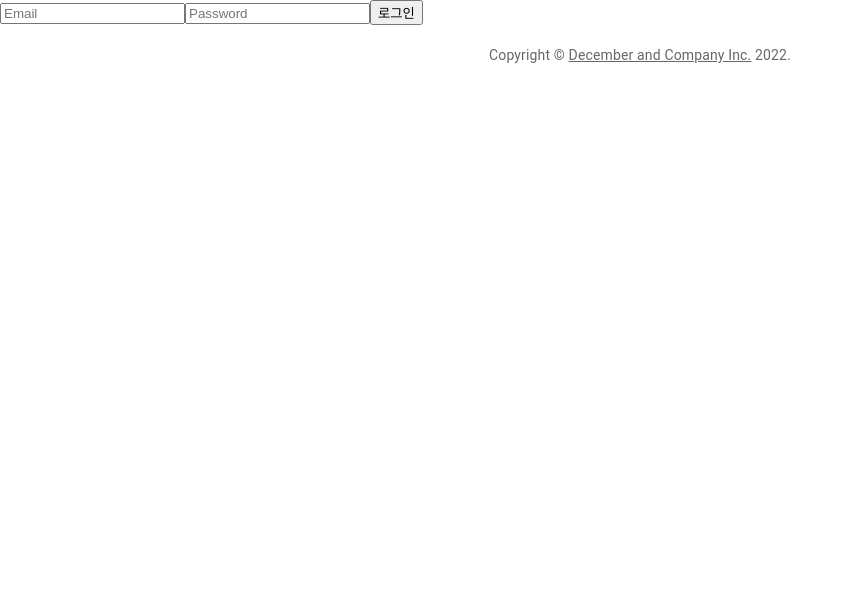
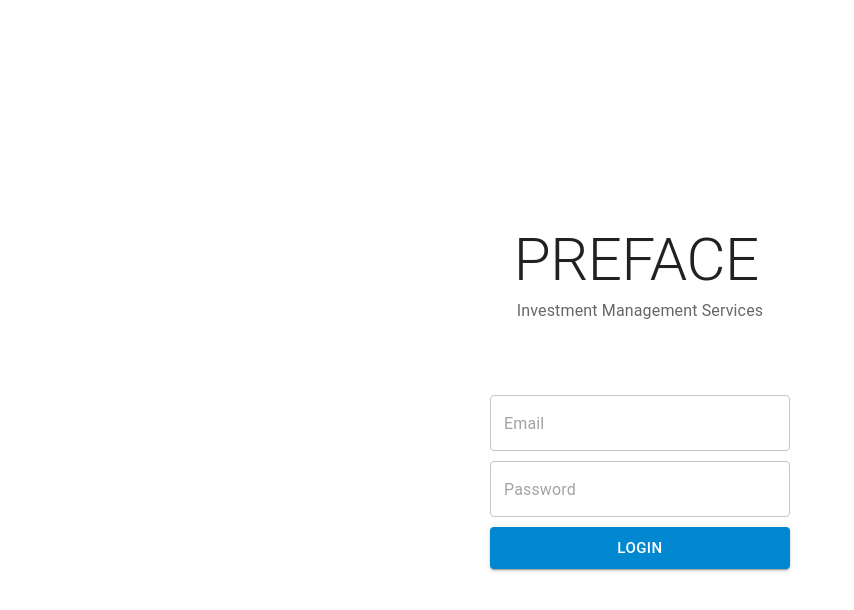
Before and after one commit to pre-on-boarding-fe-7team/pre-onboarding-assignment-week-4-1-team-7, a React (Create React App) app: page / in a window 1280 px wide. Shown: the top 610 px of the page, without its empty margins (0-854 px from the left). Built offline with nearby package versions, Linux system fonts and the light colour scheme.

Commit message:
Design: login page CSS 수정

```diff
--- a/src/pages/Login/Login.jsx
+++ b/src/pages/Login/Login.jsx
@@ -1,3 +1,4 @@
+import { Box, Button, TextField, Typography } from '@mui/material';
 import React, { useRef, useEffect } from 'react';
 import { useNavigate } from 'react-router-dom';
 import { ROUTE } from '../../common/utils/constant';
@@ -18,17 +19,69 @@ const Login = ({ auth, token }) => {
     event.preventDefault();
     const email = emailRef.current.value;
     const pw = pwRef.current.value;
+    console.info(email);
     await auth.signIn(email, pw);
     navigate(ROUTE.ACCOUNTS);
   };
 
   return (
     <>
-      <form onSubmit={onSubmit}>
-        <input ref={emailRef} type="email" placeholder="Email" required />
-        <input ref={pwRef} type="password" placeholder="Password" required />
-        <button>로그인</button>
-      </form>
+      <Box
+        component="main"
+        sx={{
+          alignItems: 'center',
+          justifyContent: 'center',
+          display: 'flex',
+          flexDirection: 'column',
+          flexGrow: 1,
+          // minHeight: '100%',
+          my: 20,
+        }}
+      >
+        <Box sx={{ my: 8 }}>
+          <Typography color="textPrimary" variant="h2">
+            PREFACE
+          </Typography>
+          <Typography style={{ margin: '3px' }} color="textSecondary" variant="body1">
+            Investment Management Services
+          </Typography>
+        </Box>
+        <Box>
+          <form onSubmit={onSubmit}>
+            <TextField
+              style={{ width: '300px', margin: '5px' }}
+              inputRef={emailRef}
+              name="email"
+              type="email"
+              variant="outlined"
+              margin="normal"
+              placeholder="Email"
+              required
+            />
+            <br />
+            <TextField
+              style={{ width: '300px', margin: '5px' }}
+              inputRef={pwRef}
+              name="password"
+              type="password"
+              variant="outlined"
+              margin="normal"
+              placeholder="Password"
+              required
+            />
+            <br />
+            <Button
+              style={{ width: '300px', margin: '5px' }}
+              type="submit"
+              color="info"
+              size="large"
+              variant="contained"
+            >
+              Login
+            </Button>
+          </form>
+        </Box>
+      </Box>
     </>
   );
 };
--- a/src/pages/UserDetail/UserDetail.jsx
+++ b/src/pages/UserDetail/UserDetail.jsx
@@ -1,4 +1,13 @@
-import { Box, Card, Table, TableBody, TableCell, TableHead, TableRow } from '@mui/material';
+import {
+  Box,
+  Card,
+  Table,
+  TableBody,
+  TableCell,
+  TableHead,
+  TableRow,
+  Typography,
+} from '@mui/material';
 import { Container } from '@mui/system';
 import { useEffect } from 'react';
 import { useDispatch, useSelector } from 'react-redux';
@@ -34,7 +43,9 @@ const UserDetail = () => {
             <Table>
               <TableHead>
                 <TableRow>
-                  <TableCell>계좌 목록</TableCell>
+                  <Typography style={{ margin: '20px' }} color="textPrimary" variant="h5">
+                    계좌 목록
+                  </Typography>
                 </TableRow>
               </TableHead>
               <TableBody>
--- a/src/pages/UserDetail/UserForm.jsx
+++ b/src/pages/UserDetail/UserForm.jsx
@@ -1,12 +1,16 @@
 import {
+  Box,
   Button,
   Card,
   Input,
+  Paper,
   Table,
   TableBody,
   TableCell,
+  TableContainer,
   TableHead,
   TableRow,
+  Typography,
 } from '@mui/material';
 import React, { useState } from 'react';
 import { apiservice } from '../..';
@@ -16,60 +20,99 @@ const UserForm = ({ userData, userId }) => {
   const [isform, setIsform] = useState(false);
   const [userValues, onChangeValues] = useInputs({ name: userData.name });
   const { name } = userValues;
-
+  console.info(userData);
   const handleClickUserPatch = () => {
     setIsform(!isform);
     apiservice.patchUserDataApi(userValues, userId);
   };
   return (
-    <Card>
+    <>
+      <Box sx={{ my: 3, display: 'flex', justifyContent: 'flex-end' }}>
         {isform ? (
-        <>
+          <Box sx={{ display: 'flex', gap: '10px' }}>
             <Button
               onClick={() => {
                 setIsform(!isform);
               }}
+              variant="outlined"
             >
               취소
             </Button>
-          <Button onClick={handleClickUserPatch}>완료</Button>
-        </>
+            <Button onClick={handleClickUserPatch} variant="contained">
+              완료
+            </Button>
+          </Box>
         ) : (
           <Button
             onClick={() => {
               setIsform(!isform);
             }}
+            size="medium"
+            variant="outlined"
           >
             수정하기
           </Button>
         )}
-      <Table>
+      </Box>
+      <Card>
+        <TableContainer component={Paper}>
+          <Table sx={{ minWidth: 1000 }} aria-label="simple table">
             <TableHead>
               <TableRow>
-            <TableCell>개인 정보</TableCell>
+                {/* <TableCell> */}{' '}
+                <Typography style={{ margin: '18px' }} color="textPrimary" variant="h5">
+                  개인정보
+                </Typography>
+                {/* </TableCell> */}
               </TableRow>
             </TableHead>
             <TableBody>
               <TableRow>
                 {isform ? (
+                  <>
+                    {' '}
+                    <TableCell style={{ width: 30, backgroundColor: 'rgba(0,0,0,0.1)' }}>
+                      나이
+                    </TableCell>
                     <TableCell>
-                <Input type="text" name="name" value={name} onChange={onChangeValues} />{' '}
+                      <Input
+                        size="small"
+                        type="text"
+                        name="name"
+                        value={name}
+                        onChange={onChangeValues}
+                        minRows
+                        required
+                        autoFocus
+                      />{' '}
                     </TableCell>
+                  </>
                 ) : (
+                  <>
+                    <TableCell style={{ width: 30, backgroundColor: 'rgba(0,0,0,0.1)' }}>
+                      나이
+                    </TableCell>
                     <TableCell>{name ? name : userData.name}</TableCell>
+                  </>
                 )}
-            <TableCell>{userData.gender_origin}</TableCell>
                 <TableCell>{userData.age}</TableCell>
+                <TableCell>{userData.birth_date}</TableCell>
+                <TableCell>{userData.birth_date}</TableCell>
+                <TableCell>{userData.birth_date}</TableCell>
+              </TableRow>
+              <TableRow>
                 <TableCell>{userData.email}</TableCell>
                 <TableCell>{userData.phone_number}</TableCell>
-          </TableRow>
-          <TableRow>
+                <TableCell>{userData.gender_origin}</TableCell>
+                <TableCell>{userData.address}</TableCell>
                 <TableCell>{userData.address}</TableCell>
                 <TableCell>{userData.detail_address}</TableCell>
               </TableRow>
             </TableBody>
           </Table>
+        </TableContainer>
       </Card>
+    </>
   );
 };
 
```
Also changed, not shown: 1 other file (tests, documents, lock files or other folders). Lines whose indentation alone changed are shown as unchanged.
